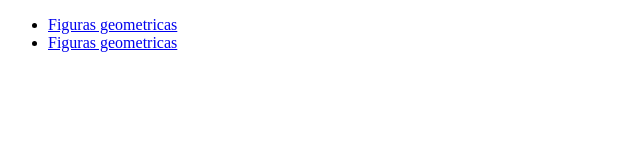
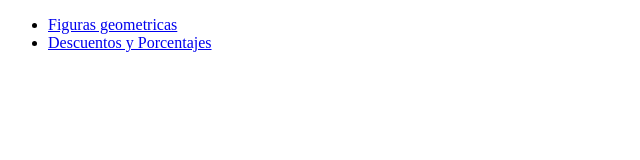
Before and after one commit to iamdanielh/platzi-curso-practico-javascript, a plain HTML site: page docs/index.html in a window 1280 px wide. Shown: the full height of the page, 0-640 px from the left. Drawn offline with Linux system fonts and the light colour scheme.

Commit message:
a ver que pasa con esto pues..
que cosa tan dura

```diff
--- a/docs/index.html
+++ b/docs/index.html
@@ -12,7 +12,7 @@
             <a href="../figuras.html">Figuras geometricas</a>
         </li>
         <li>
-            <a href="../descuentos.html">Figuras geometricas</a>
+            <a href="../descuentos.html">Descuentos y Porcentajes</a>
         </li>
     </ul>
 </body>
```
